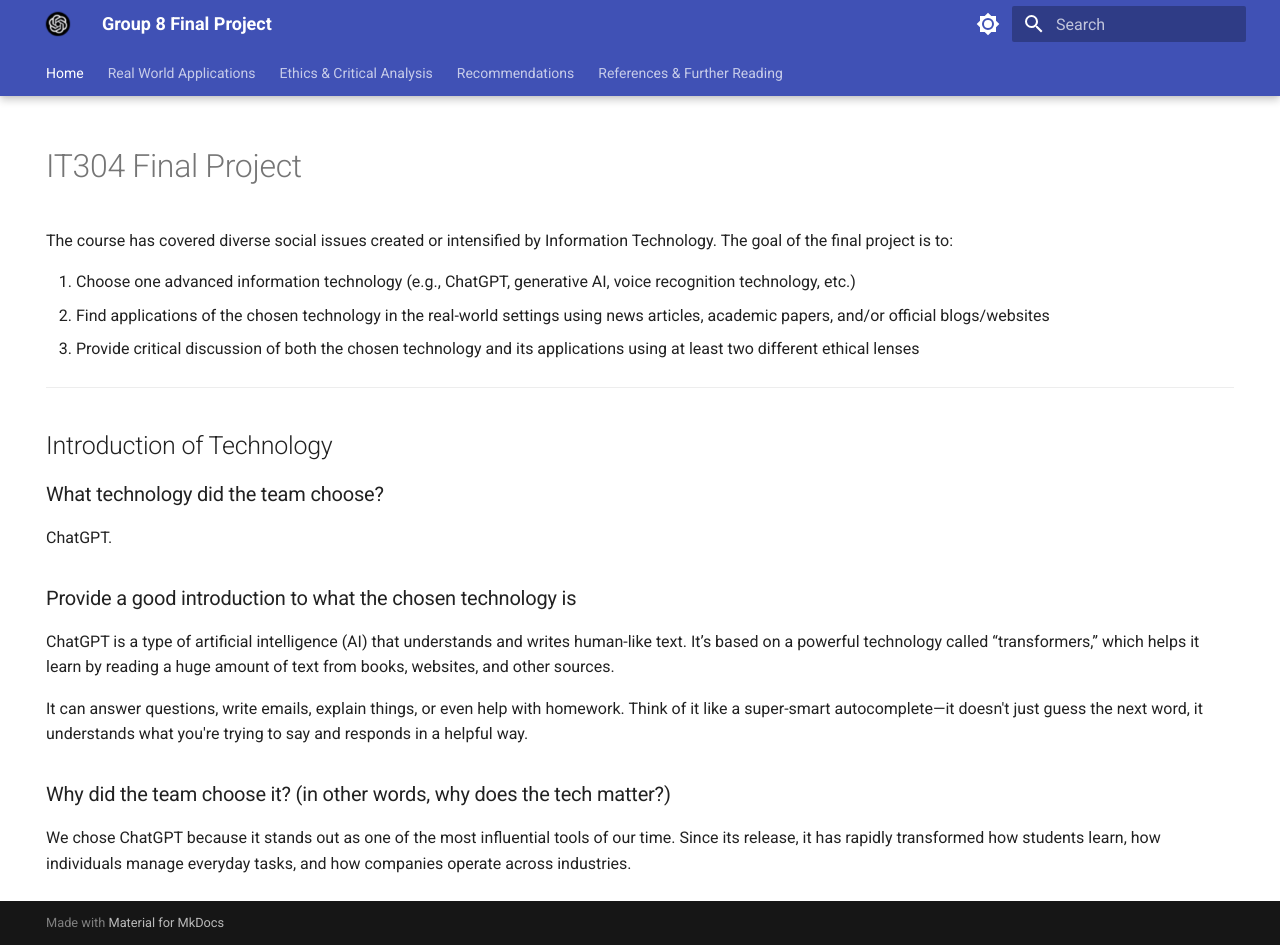
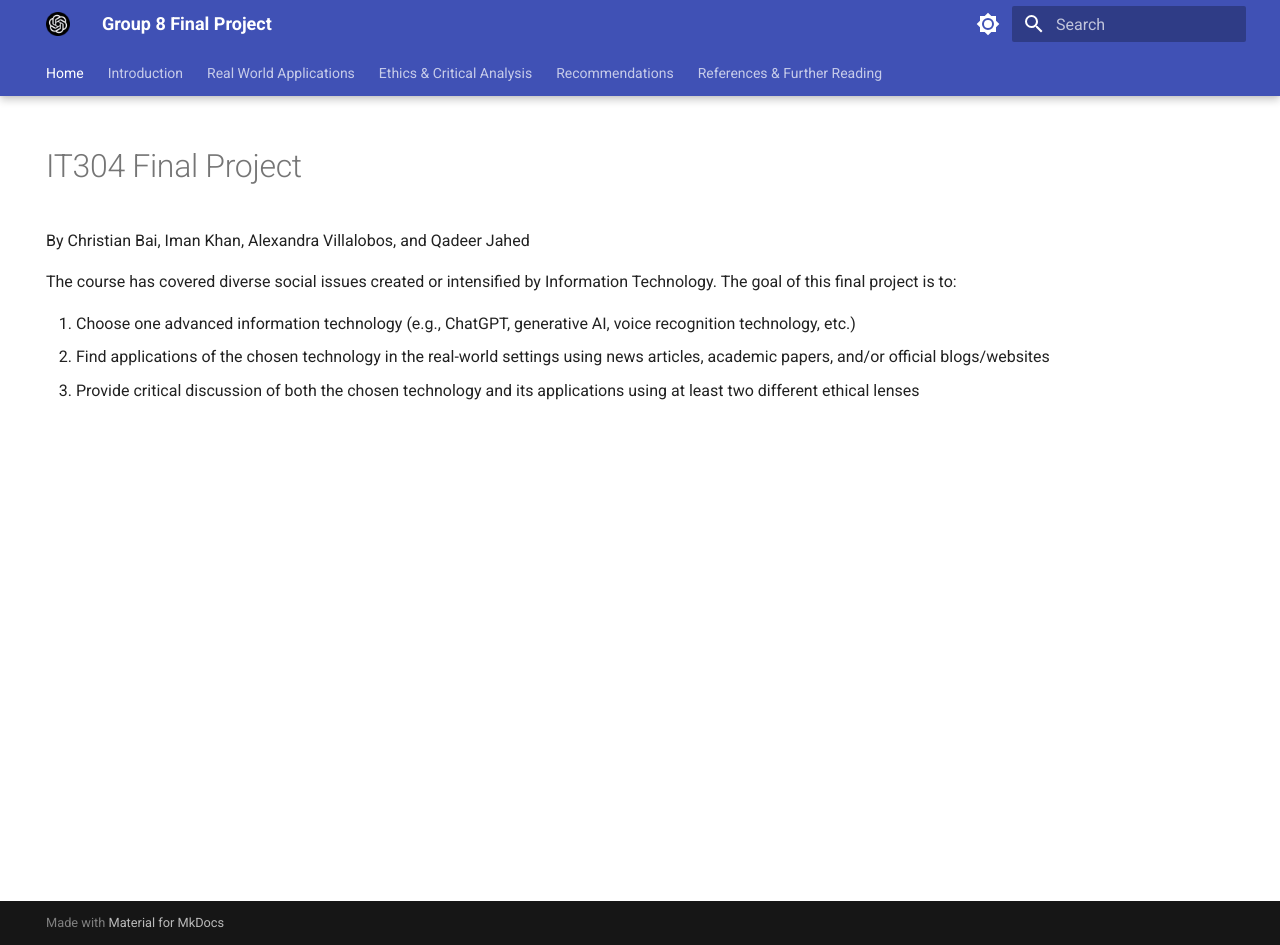
Before and after one commit to christianbai03/G8FinalProject, an MkDocs documentation site: the page built from docs/index.md, in a window 1280 px wide and 945 px high. Built offline with MkDocs 1.6.1 and Material for MkDocs 9.7.7, drawn with Linux system fonts in a browser that asks for light colours.

```diff
--- a/docs/index.md
+++ b/docs/index.md
@@ -6,26 +6,10 @@ hide:
 
 # IT304 Final Project
 
-The course has covered diverse social issues created or intensified by Information Technology. The goal of the final project is to:
+By Christian Bai, Iman Khan, Alexandra Villalobos, and Qadeer Jahed
+
+The course has covered diverse social issues created or intensified by Information Technology. The goal of this final project is to:
 
 1. Choose one advanced information technology (e.g., ChatGPT, generative AI, voice recognition technology, etc.)
 2. Find applications of the chosen technology in the real-world settings using news articles, academic papers, and/or official blogs/websites
 3. Provide critical discussion of both the chosen technology and its applications using at least two different ethical lenses
-
----
-
-## Introduction of Technology
-
-### What technology did the team choose?
-
-ChatGPT.
-
-### Provide a good introduction to what the chosen technology is
-
-ChatGPT is a type of artificial intelligence (AI) that understands and writes human-like text. It’s based on a powerful technology called “transformers,” which helps it learn by reading a huge amount of text from books, websites, and other sources.
-
-It can answer questions, write emails, explain things, or even help with homework. Think of it like a super-smart autocomplete—it doesn't just guess the next word, it understands what you're trying to say and responds in a helpful way.
-
-### Why did the team choose it? (in other words, why does the tech matter?)
-
-We chose ChatGPT because it stands out as one of the most influential tools of our time. Since its release, it has rapidly transformed how students learn, how individuals manage everyday tasks, and how companies operate across industries.
--- a/mkdocs.yml
+++ b/mkdocs.yml
@@ -30,6 +30,7 @@ theme:
 
 nav:
   - Home: index.md
+  - Introduction: intro.md
   - Real World Applications: applications.md
   - Ethics & Critical Analysis: analysis.md
   - Recommendations: rec.md
```
Also changed, not shown: docs/applications.md (+7 -3 lines), docs/intro.md (added, +15 -0 lines).
